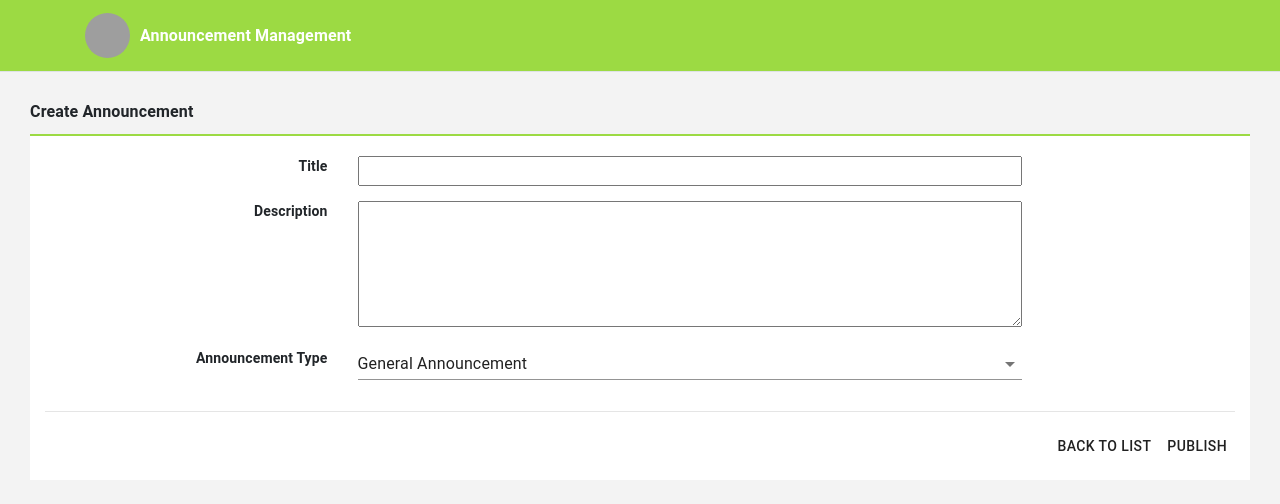
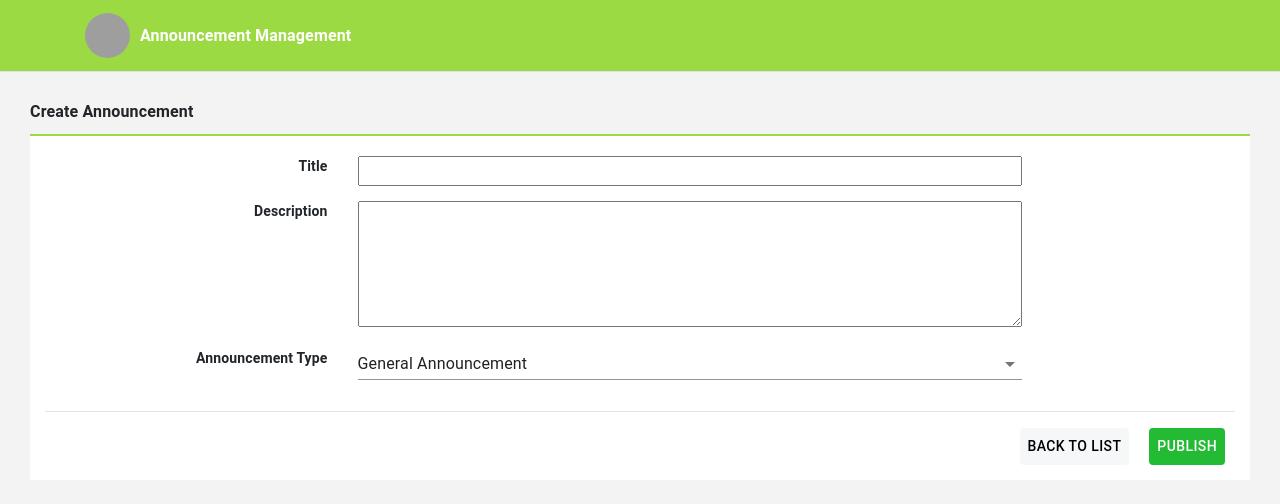
Before and after one commit to arman226/RobinsonsBankAnnouncementPOC, a React (Create React App) app: page /create in a window 1280 px wide. Shown: the top 504 px of the page. Built offline with nearby package versions, Linux system fonts and the light colour scheme; grey boxes are pictures that could not be loaded.

Commit message:
Colors fixed

```diff
--- /dev/null
+++ b/src/components/customButton/index.js
@@ -0,0 +1,20 @@
+import React from "react";
+import { Button } from "@material-ui/core";
+
+const CustomButton = ({
+  backgroundColor,
+  color = "black",
+  text,
+  onClick = () => {},
+}) => {
+  return (
+    <Button
+      style={{ backgroundColor, color, marginLeft: 10, marginRight: 10 }}
+      onClick={onClick}
+    >
+      {text}
+    </Button>
+  );
+};
+
+export default CustomButton;
--- a/src/pages/createAnnouncement/index.js
+++ b/src/pages/createAnnouncement/index.js
@@ -5,13 +5,26 @@ import {
   makeStyles,
   Select,
   MenuItem,
-  Button,
 } from "@material-ui/core";
+import { useHistory } from "react-router-dom";
 import { PADDING_TOP } from "../../styles/dimens.styles";
-import { LIGHT_GRAY, PRIMARY_COLOR, WHITE } from "../../styles/colors.styles";
+import CustomButton from "../../components/customButton";
+import {
+  INFO,
+  LIGHT_GRAY,
+  PRIMARY_COLOR,
+  SUCCESS,
+  WHITE,
+} from "../../styles/colors.styles";
 
 const CreateAnnouncement = () => {
   const classes = useStyles();
+  const history = useHistory();
+
+  const backToList = () => {
+    history.push("/");
+  };
+
   return (
     <div className={classes.root}>
       <Typography className={classes.header}>Create Announcement</Typography>
@@ -53,8 +66,16 @@ const CreateAnnouncement = () => {
 
         {/* Buttons */}
         <div className={classes.buttons}>
-          <Button>Back To List</Button>
-          <Button>Publish</Button>
+          <CustomButton
+            backgroundColor={INFO}
+            text="Back To List"
+            onClick={backToList}
+          />
+          <CustomButton
+            backgroundColor={SUCCESS}
+            color={WHITE}
+            text="Publish"
+          />
         </div>
       </Box>
     </div>
--- a/src/styles/colors.styles.js
+++ b/src/styles/colors.styles.js
@@ -3,3 +3,6 @@ export const CORPO_GREEN = "#003139";
 
 export const WHITE = "#FFFF";
 export const LIGHT_GRAY = "#F3F3F3";
+
+export const INFO = "#F6F7F9";
+export const SUCCESS = "#22bb33";
```
